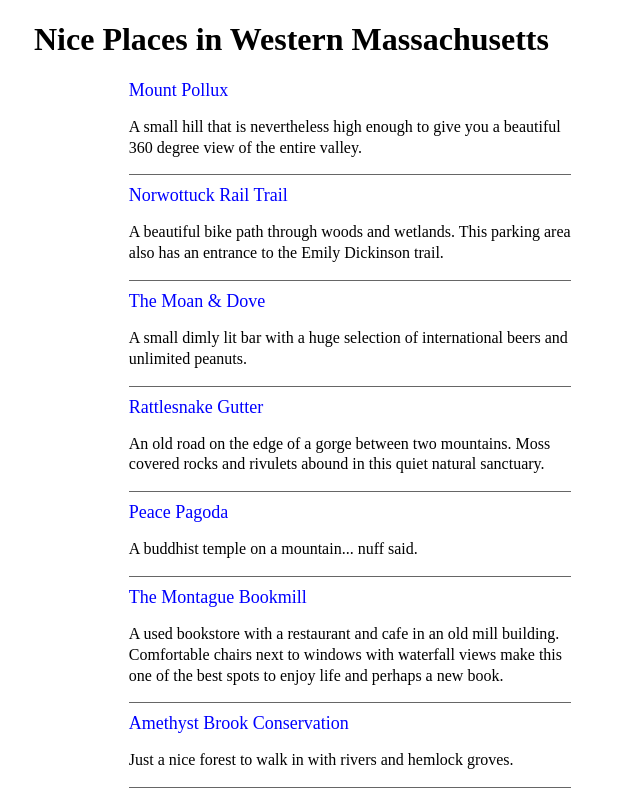
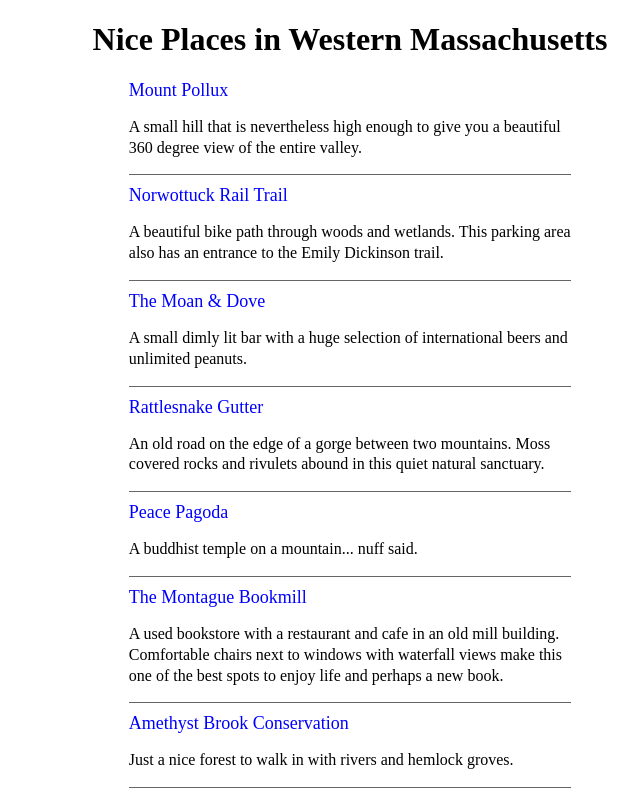
Before and after one commit to incrediblesound/places-in-western-mass, a plain HTML site: page index.html in a window 1280 px wide. Shown: the top 795 px of the page, without its empty margins (290-930 px from the left). Drawn offline with nearby package versions, Linux system fonts and the light colour scheme.

Commit message:
fix heading

```diff
--- a/styles.css
+++ b/styles.css
@@ -1,8 +1,5 @@
 h1 {
-    display: block;
-    width: 50%;
-    margin-left: auto;
-    margin-right: auto;
+    text-align: center;
 }
 
 #container {
```
